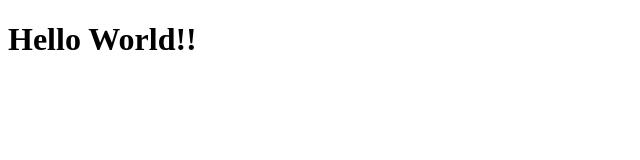
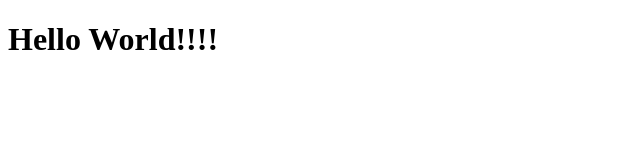
Before and after one commit to toledodavid/react-03-counter-app-vite, a React (Vite) app: page / in a window 1280 px wide. Shown: the top 160 px of the page, without its empty margins (0-640 px from the left). Built offline with nearby package versions, Linux system fonts and the light colour scheme.

Commit message:
Move Hello world message to a new component

```diff
--- /dev/null
+++ b/src/HelloWorldApp.jsx
@@ -0,0 +1,3 @@
+export const HelloWorldApp = () => {
+  return (<h1>Hello World!!!!</h1>);
+}
--- a/src/main.jsx
+++ b/src/main.jsx
@@ -1,12 +1,10 @@
 import React from 'react';
 import ReactDOM from 'react-dom/client';
+import { HelloWorldApp } from './HelloWorldApp';
 
-function App() {
-  return <h1>Hello World!!</h1>;
-}
 
 ReactDOM.createRoot(document.getElementById('root')).render(
   <React.StrictMode>
-    <App />
+    <HelloWorldApp />
   </React.StrictMode>
 )
```
